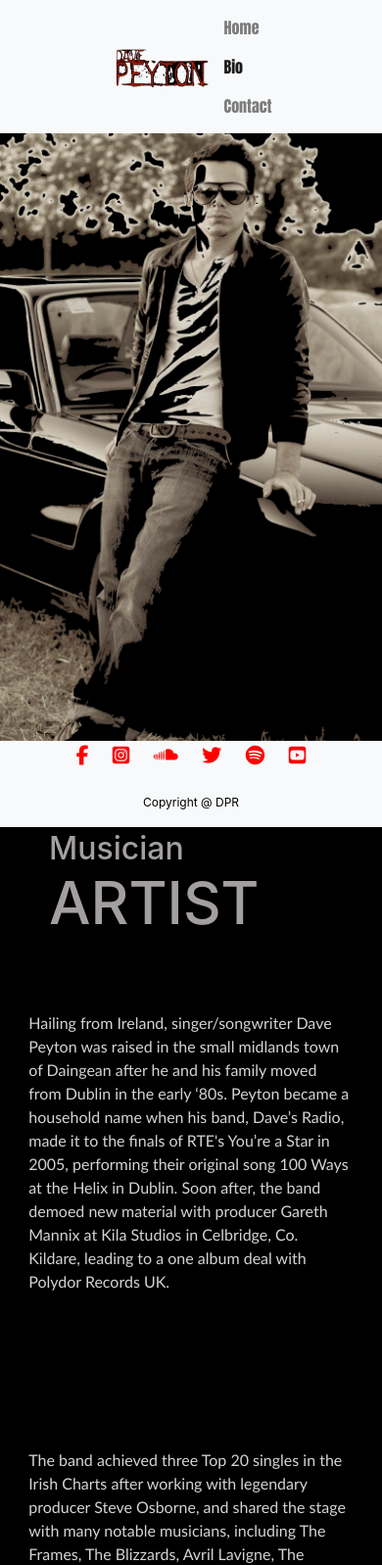
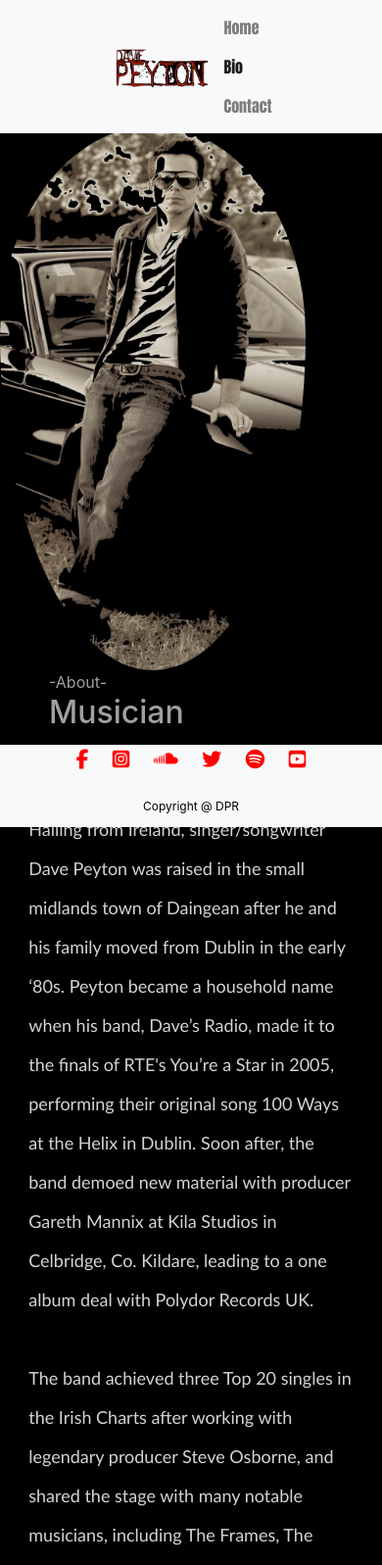
Before and after one commit to Code-Institute-Submissions/davepeyton-davepeytonmusic_MarResub, a plain HTML site: page bio.html in a window 390 px wide. Shown: the top 1597 px of the page at 98% size. Drawn offline with nearby package versions, Linux system fonts and the light colour scheme.

Commit message:
bio font responsive

```diff
--- a/assets/css/style.css
+++ b/assets/css/style.css
@@ -217,17 +217,21 @@ width: 43.333%;
 
 @media all and (max-width: 1500px) {
  .bio-img {
-
-  padding-top: 5%;
-  padding-left: 0;
+  border-radius: 80%;
+  padding-top: 10%;
+  padding-left: 20%;
+  width: 70%;
+  height: auto;
   }
 }
 
 @media all and (max-width: 768px) {
- .bio-img {
-
+.bio-img {
+  border-radius: 50%;
   padding-top: 10%;
-  padding-left: 0;
+  padding-left: 20%;
+  width: 80%;
+  height: auto;
   }
 }
 
@@ -281,7 +285,6 @@ width: 43.333%;
   padding-left: 0;
   }
 }
-
 
 
 .cover {
@@ -343,20 +346,6 @@ width: 43.333%;
     }
 }
 
-.social-links {
-  color: black;
-}
-
-.social-links :hover {
-    color: rgb(214, 209, 209);
-}
-
-.copyright {
-    color: #000000;
-    text-align: center;
-    font-size: 12px;
-}
-
 .logo {
     position: relative;
     padding-top: 0;
@@ -406,9 +395,9 @@ h4 {
     color: rgb(214, 209, 209);
 }
 
+/* BIO text */
 
-
-.text p {
+.bio-text, .text  {
     color: rgb(212, 212, 212);
     display: flex;
     align-items: center;
@@ -418,6 +407,86 @@ h4 {
     padding-right: 0;
     min-height: 50vh;
     width: 85vw;
+}
+
+@media all and (max-width: 1500px) {
+ .bio-text, .text {
+
+  font-size: 20px;
+  line-height: 40px;
+  padding-bottom: 10%;
+
+  }
+}
+
+@media all and (max-width: 768px) {
+.bio-text, .text {
+
+  font-size: 30px;
+
+  }
+}
+
+@media all and (max-width: 750px) {
+ .bio-text {
+
+  font-size: 20px;
+
+  }
+}
+
+@media all and (max-width: 540px) {
+ .bio-text {
+
+  font-size: 20px;
+
+  }
+}
+
+@media all and (max-width: 411px) {
+.bio-text, .text {
+
+  font-size: 18px;
+  padding-bottom: 10%;
+  }
+}
+
+
+
+@media all and (max-width: 375px) {
+ .bio-text {
+
+  font-size: 18px;
+
+  }
+}
+
+
+@media all and (max-width: 360px) {
+ .bio-text {
+
+  font-size: 18px;
+
+  }
+}
+
+
+@media all and (max-width: 320px) {
+ .bio-text, .text {
+
+  font-size: 14px;
+
+
+  }
+}
+
+@media all and (max-width: 280px) {
+.bio-text, .text{
+
+  font-size: 18px;
+  padding-bottom: 025%;
+
+  }
 }
 
 
@@ -445,13 +514,15 @@ h2 {
 }
 /*footer styling*/
 .footer {
-
-  padding-top: 0;
+  width: 100%;
+  height: 10%;
+  padding-top: 0px;
   padding-bottom: 0;
 }
 
 .footer a {
   color: #ff0000;
+  padding-top: 15%;
   font-size: 20px;
   padding: 10px;
   transition: all .5s ease;
@@ -459,6 +530,21 @@ h2 {
 
 .footer a:hover {
   color: white;
+}
+
+.social-links {
+  color: black;
+}
+
+.social-links :hover {
+    color: rgb(214, 209, 209);
+}
+
+.copyright {
+    padding-bottom: 30%;
+    color: #000000;
+    text-align: center;
+    font-size: 12px;
 }
 
 
--- a/bio.html
+++ b/bio.html
@@ -69,7 +69,7 @@
                  <span style="font-size: 60px;">ARTIST</span>
                  </h2>
                  <div class="text">
-                 <p class="medium-paragraph">
+                 <p class="bio-text">
 	                    		 Hailing from Ireland, singer/songwriter Dave Peyton
                   was raised in the small midlands town of Daingean after he and his family
                   moved from Dublin in the early ‘80s. Peyton became a household name when his band, Dave’s Radio, made it to the
@@ -78,21 +78,21 @@
                  the band demoed new material with producer Gareth
                 Mannix at Kila Studios in Celbridge, Co. Kildare,
                  leading to a one album deal with Polydor Records UK.
-	                    	</p><br>
-	                    	<p>
+                            <br>
+                            <br>
 	                    		The band achieved three Top 20 singles in the Irish Charts after working with legendary producer Steve Osborne,
                   and shared the stage with many notable musicians, including The Frames, The Blizzards, Avril Lavigne, The Editors,
                   The Pogues, Sister Sledge, and many more. However, in 2008, the band’s Polydor journey ended when MD Colin Barlow
                  (responsible for signing Dave’s Radio), left the company for a presidency role at RCA. With this,
                    Peyton called an end to Dave’s Radio, and started an all-new solo project.
-	                    	</p>
-	                    	<p>
-	                    		 Dave Peyton recorded his debut solo album (Couch Lovers) at Dockside Studios,
+                            <br>
+                            <br>
+	                    	 Dave Peyton recorded his debut solo album (Couch Lovers) at Dockside Studios,
                    Louisiana, host to acts such as BB King, Scarlett Johansson, Mark Knopler, and many more.
                   The album was co-produced and mixed by Gareth Mannix
                     (Elbow / Republic of loose / Delorentos / Damien Dempsey / Jack L), and mastered by Bruce Barielle.
 	                    	</p>
-                 <br>
+
 
                  </div>
 
```
